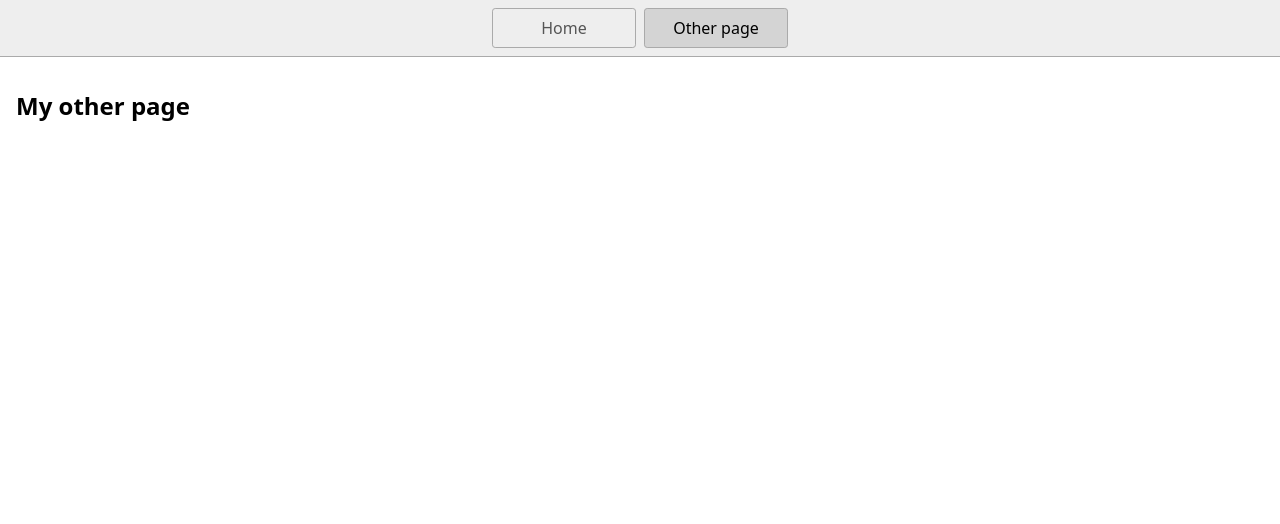
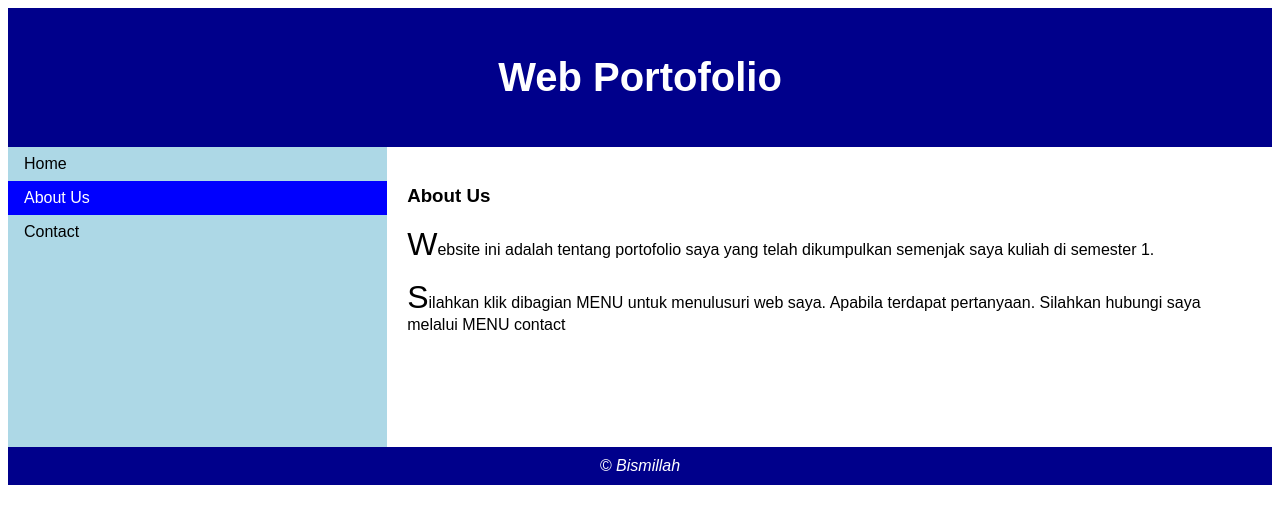
Before and after one commit to bedule/Pemrograman-Website, a plain HTML site: page page2.html in a window 1280 px wide. Drawn offline with Linux system fonts and the light colour scheme.

Commit message:
2 files modified

```diff
--- a/page2.html
+++ b/page2.html
@@ -1,19 +1,119 @@
 <!DOCTYPE html>
-<html lang="en">
+<html>
   <head>
-    <title>Other page</title>
-    <meta charset="UTF-8" />
-    <meta name="viewport" content="width=device-width" />
-    <link rel="stylesheet" href="styles.css" />
-    <script type="module" src="script.js"></script>
+    <title> Home Page </title>
+    <style>
+
+
+      * {
+        box-sizing : border-box;
+      }
+
+      body{
+        font-family : Arial;
+      }
+
+      header{
+        background-color : darkblue;
+        color : white;
+        padding : 20px;
+        text-align : center;
+        font-size : 20px;
+      }
+
+      nav{
+        float : left;
+        width : 30%;
+        height : 300px;
+        background-color : lightblue;
+        padding : 0px;
+      }
+
+      nav ul{
+        list-style-type : none;
+        padding : 0;
+        margin : 0;
+      }
+
+      nav ul li a{
+        display : block;
+        color : black;
+        padding : 8px 16px;
+        text-decoration : none;
+      }
+
+      nav ul li a.active {
+        background-color : blue;
+        color : white;
+      }
+
+      nav ul li a:hover:not(active){
+
+        background-color : blue;
+        color : white;
+
+      }
+
+      article{
+        float : left;
+        width : 70%;
+        padding : 20px;
+
+      }
+
+      section::after{
+        clear : both;
+        display : table;
+        content : "";
+
+      }
+
+      footer{
+        background-color : darkblue;
+        padding : 10px;
+        text-align : center;
+        color : white;
+      }
+
+      p::first-letter {
+        font-size : xx-large;
+      }
+    }
+    </style>
   </head>
   <body>
-    <nav>
-      <a href="/">Home</a>
-      <a href="/page2.html" aria-current="page">Other page</a>
-    </nav>
-    <main>
-      <h1>My other page</h1>
-    </main>
+
+    <header>
+    <h1> Web Portofolio </h1> <!-- biasanya digunakan untuk judul -->
+    </header>
+
+    <section>
+
+      <nav>
+
+        <ul>
+          <li><a class = "" href = "/index.html"> Home </a></li>
+          <li><a class = "active" href = "#"> About Us </a></li>
+          <li><a class = "" href = "#"> Contact </a></li>
+        </ul>
+
+      </nav>
+
+      <article>
+
+        <h1> About Us </h1>
+        <p> Website ini adalah tentang portofolio saya yang telah dikumpulkan semenjak saya kuliah di semester 1. </p>
+
+        <p> Silahkan klik dibagian MENU untuk menulusuri web saya. Apabila terdapat pertanyaan. Silahkan hubungi saya melalui MENU contact </p>
+
+      </article>
+
+    </section>
+
+      <footer>
+        &copy; <i> Bismillah </i>
+      </footer>
+
+
   </body>
 </html>
```
Also changed, not shown: index.html (+3 -3 lines).
